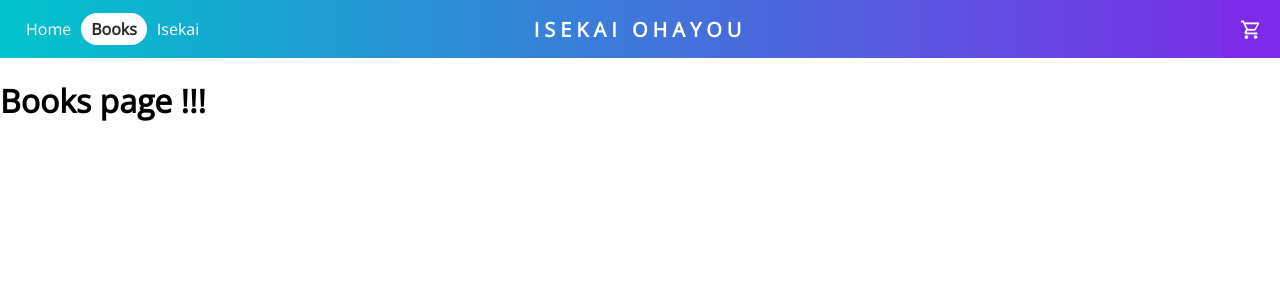
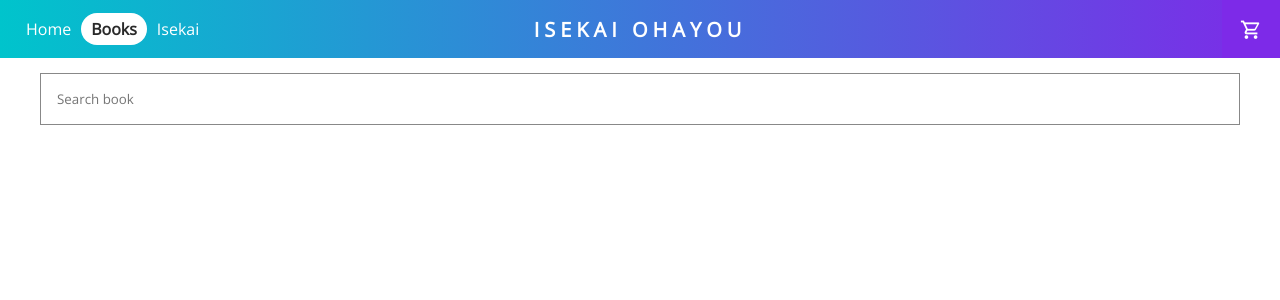
Before and after one commit to cardeer/book-store-project, a Nuxt app: page /books in a window 1280 px wide. Shown: the top 300 px of the page. Built offline with nearby package versions, Linux system fonts and the light colour scheme.

Commit message:
search books

```diff
--- a/assets/css/global.css
+++ b/assets/css/global.css
@@ -54,6 +54,7 @@ a {
 }
 
 .input {
+  width: 100%;
   border: 1px solid var(--input-border-color);
   box-shadow: none;
   outline: none;
--- a/pages/books/index.vue
+++ b/pages/books/index.vue
@@ -1,5 +1,8 @@
 <template>
   <Layout>
-    <h1>Books page !!!</h1>
+    <Container style="margin-top: 15px">
+      <input class="input" type="text" placeholder="Search book" />
+      <Row flex-wrap="wrap"></Row>
+    </Container>
   </Layout>
 </template>
--- a/pages/index.vue
+++ b/pages/index.vue
@@ -6,7 +6,7 @@
           HOT <Icon icon="fire" color="red" :size="30" />
         </h1>
         <div class="divider"></div>
-        <Row id="books" flex-wrap="wrap">
+        <Row class="books" flex-wrap="wrap">
           <BookCard
             v-for="i in 8"
             :key="i"
@@ -18,7 +18,7 @@
       <div class="section" style="margin: 15px 20px">
         <h1 class="section-title">New</h1>
         <div class="divider"></div>
-        <Row id="books" flex-wrap="wrap">
+        <Row class="books" flex-wrap="wrap">
           <BookCard
             v-for="i in 8"
             :key="i + 8"
@@ -31,7 +31,7 @@
 </template>
 
 <style scoped>
-#books {
+.books {
   margin: 20px 16px;
 }
 
```
